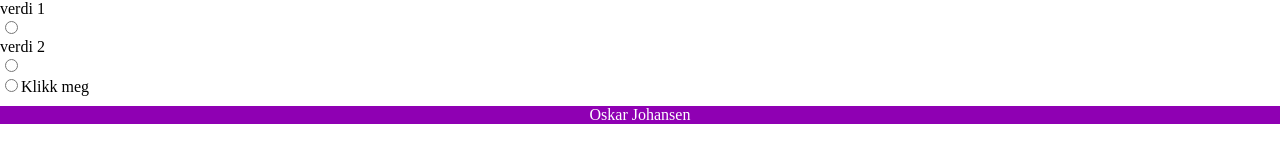
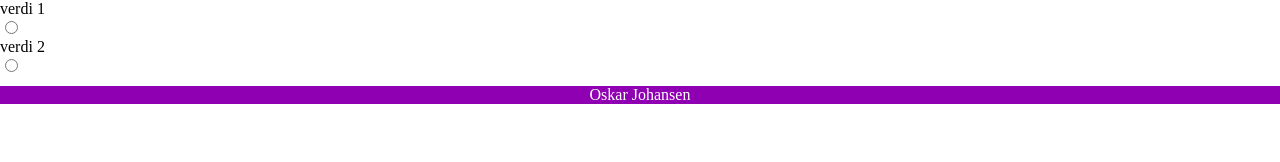
Before and after one commit to oskarjoh/angualar, an Angular app: page /bilder in a window 1280 px wide. Shown: the part 448-610 px from the top of the page. Built offline with nearby package versions, Linux system fonts and the light colour scheme.

Commit message:
fjerna en del jeg ikke trenger

```diff
--- a/src/app/bilder/bilder.component.html
+++ b/src/app/bilder/bilder.component.html
@@ -13,5 +13,3 @@
   <div>{{entry.description}}</div>
   <div><input type="radio" name="radiogroup"  (change)="bid2(entry)"></div>
 </div>
-<input (click)="bid()" id="1" type="radio" name="byt" [(ngModel)]="input1">
-<a (click)="akra()">Klikk meg</a>
```
